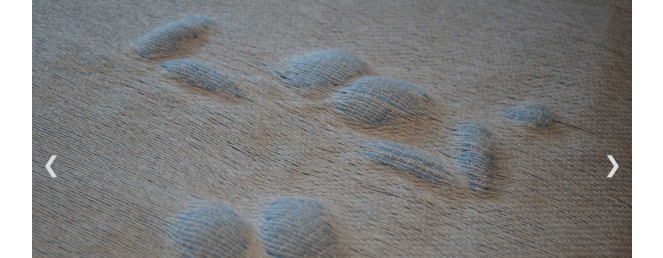
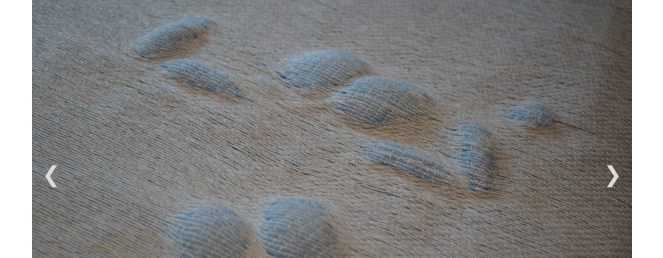
Before and after one commit to Naked-friends82/20210815_osang, a React (Create React App) app: page /work_thankspressure in a window 1280 px wide. Shown: the part 1379-1637 px from the top of the page, without its empty margins (308-971 px from the left). Built offline with nearby package versions, Linux system fonts and the light colour scheme.

Commit message:
adjust reck_btn5

```diff
--- a/src/style/mobile/tspre_mobile.css
+++ b/src/style/mobile/tspre_mobile.css
@@ -30,7 +30,7 @@
     width: 100%;
   }
   .image_reck__btn {
-    top: -25vh;
+    top: -25.3vh;
   }
   .image_reck__btn .image_btn {
     padding: 30px 10px;
@@ -78,7 +78,7 @@
     width: 100%;
   }
   .image_reck__btn {
-    top: -25vh;
+    top: -25.3vh;
   }
   .image_reck__btn .image_btn {
     padding: 30px 10px;
--- a/src/style/web/tspre.css
+++ b/src/style/web/tspre.css
@@ -43,7 +43,7 @@
   flex-direction: row;
   justify-content: space-between;
   position: relative;
-  top: -230px;
+  top: -220px;
 }
 .image_reck__btn .image_btn {
   padding: 20px 10px;
```
